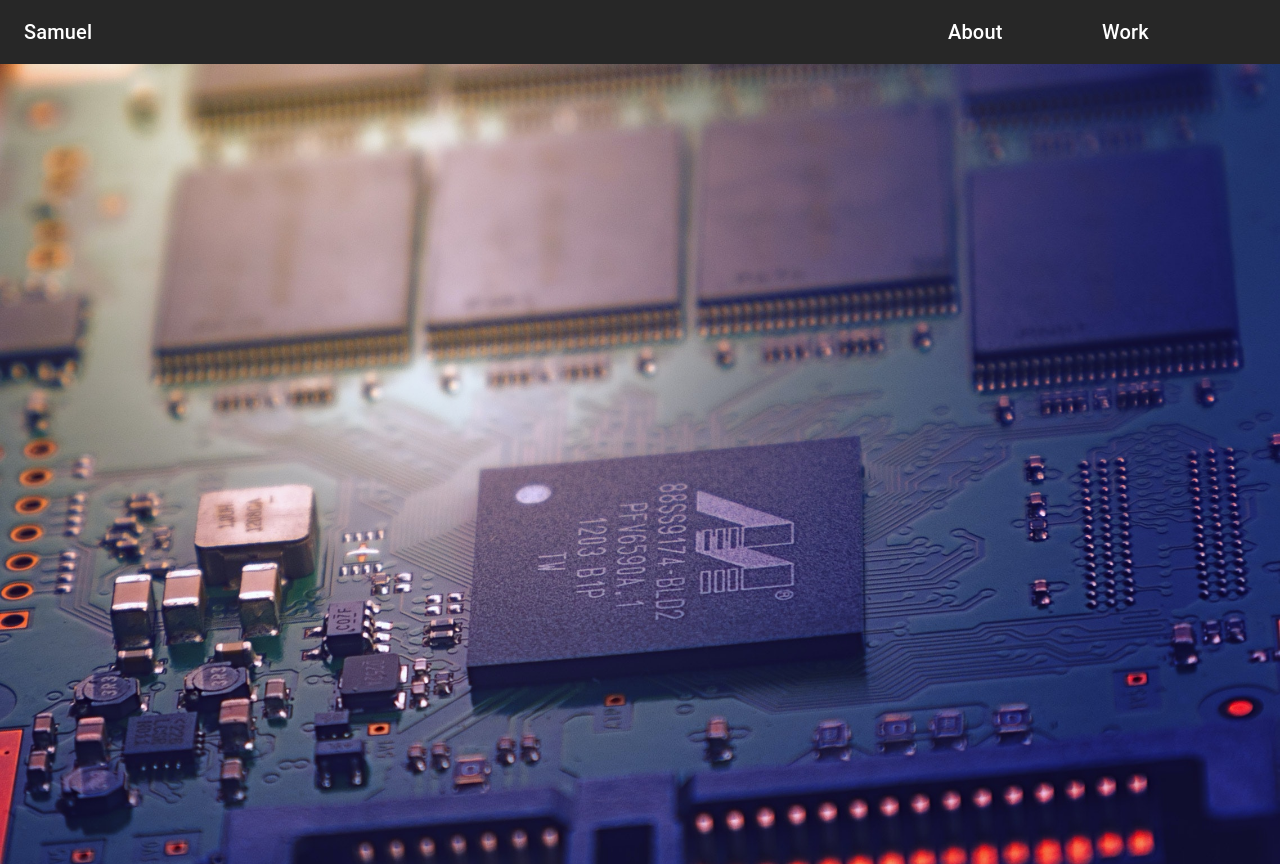
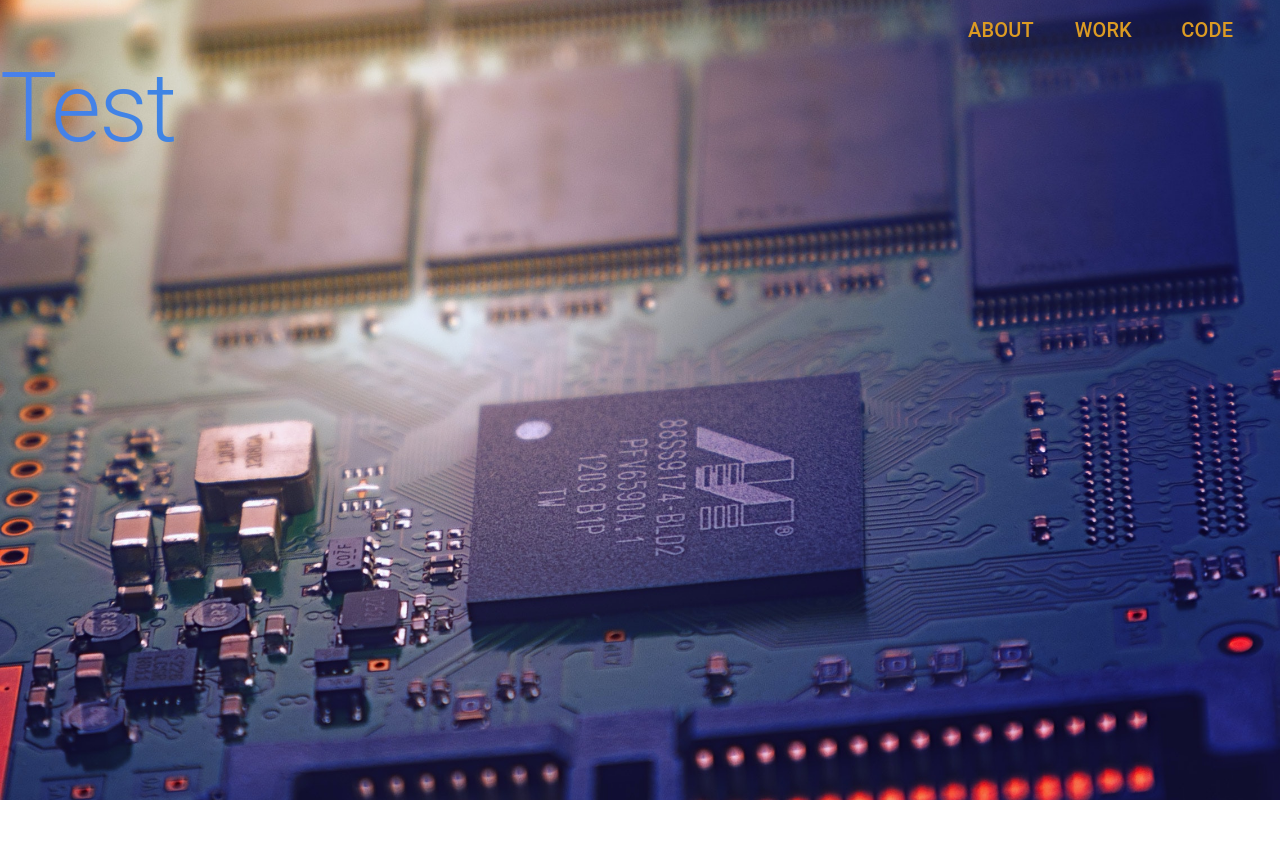
Before and after one commit to SABaltz/showcase, a React (Create React App) app: page / in a window 1280 px wide. After the commit the page ends 800 px from the top, so only its background shows below. Built offline with nearby package versions, Linux system fonts and the light colour scheme.

Commit message:
Add in background photo

```diff
--- a/src/App.tsx
+++ b/src/App.tsx
@@ -2,7 +2,6 @@ import React from 'react';
 import {ThemeProvider,} from "@mui/material";
 import {darkTheme} from "./components/Theme";
 import {BrowserRouter, Route, Routes} from "react-router-dom";
-import NavBar from "./components/NavBar";
 import HomePage from "./components/HomePage";
 
 function App() {
@@ -13,14 +12,12 @@ function App() {
                     <Routes>
                         <Route path="/" element={
                             <>
-                                <NavBar></NavBar>
                                 <HomePage></HomePage>
                             </>
                         }>
                         </Route>
                     </Routes>
                 </BrowserRouter>
-
             </ThemeProvider>
         </>
     );
--- a/src/components/HomePage.tsx
+++ b/src/components/HomePage.tsx
@@ -1,8 +1,17 @@
 import React from "react";
-import {Box} from "@mui/material";
+import {Box, Button, Grid, Typography} from "@mui/material";
 
 let image = require('../static/background3.jpg')
 export default function HomePage() {
+    let navOptions = ['About', 'Work', 'Code'].reverse()
+
+    const waveAnimation = {
+        '@keyframes': {
+            '0%': {backgroundPosition: '0 50%'},
+            '100%': {backgroundPosition: '100% 50%'},
+        },
+    };
+
     return (
         <Box
             sx={{
@@ -14,6 +23,34 @@ export default function HomePage() {
                 height: '100vh'
             }}>
 
+            <Grid container sx={{paddingTop: '.5rem'}}>
+                <Grid item xs={9}>
+                    {/*<Typography variant="h5" component="div" sx={{flexGrow: 1, paddingLeft: '1rem', color: '#1849a8'}}>*/}
+                    {/*    Samuel Baltz*/}
+                    {/*</Typography>*/}
+                </Grid>
+                <Grid item xs={3}>
+                    <Grid container direction="row-reverse">
+                        {navOptions.map((option, index) => {
+                            return (
+                                <Grid item xs={4} key={index}>
+                                    <Button>
+                                        <Typography variant="h6" component="div" sx={{flexGrow: 1, color: '#dc9b23'}}>
+                                            {option}
+                                        </Typography>
+                                    </Button>
+                                </Grid>)
+                        })}
+                    </Grid>
+                </Grid>
+            </Grid>
+
+            {/*<Typography variant={'h1'} sx={{textColor: 'linear-gradient(to right, #4880EC, #019CAD)'}}>Test</Typography>*/}
+            <Typography variant={'h1'} sx={{
+                backgroundImage: `-webkit-linear-gradient(0deg, #4880EC, #019CAD)`,
+                WebkitBackgroundClip: "text",
+                WebkitTextFillColor: "transparent"
+            }}>Test</Typography>
         </Box>
     )
 }
--- a/src/components/NavBar.tsx
+++ b/src/components/NavBar.tsx
@@ -2,27 +2,28 @@ import React from "react";
 import {AppBar, Grid, Toolbar, Typography} from "@mui/material";
 
 export default function NavBar() {
+
+    let navOptions = ['About', 'Work', 'Code']
+
     return (
         <AppBar position="static">
             <Toolbar>
                 <Grid container>
                     <Grid item xs={9}>
                         <Typography variant="h6" component="div" sx={{flexGrow: 1}}>
-                            Samuel
+                            Samuel Baltz
                         </Typography>
                     </Grid>
                     <Grid item xs={3}>
                         <Grid container direction="row-reverse">
-                            <Grid item xs={6}>
-                                <Typography variant="h6" component="div" sx={{flexGrow: 1}}>
-                                    Work
-                                </Typography>
-                            </Grid>
-                            <Grid item xs={6}>
-                                <Typography variant="h6" component="div" sx={{flexGrow: 1}}>
-                                    About
-                                </Typography>
-                            </Grid>
+                            {navOptions.map((option, index) => {
+                                return (
+                                    <Grid item xs={4} key={index}>
+                                        <Typography variant="h6" component="div" sx={{flexGrow: 1}}>
+                                            {option}
+                                        </Typography>
+                                    </Grid>)
+                            })}
                         </Grid>
                     </Grid>
                 </Grid>
```
